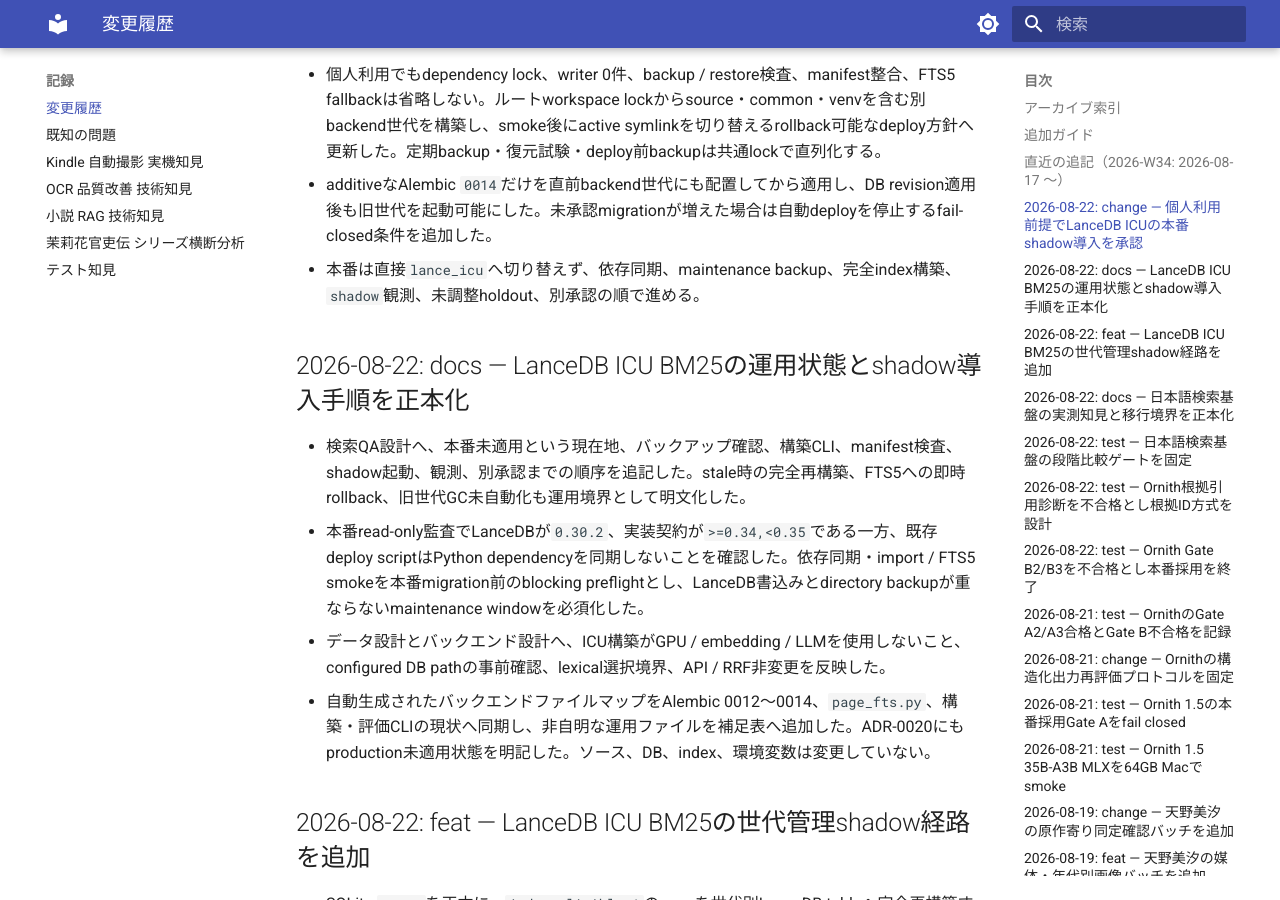
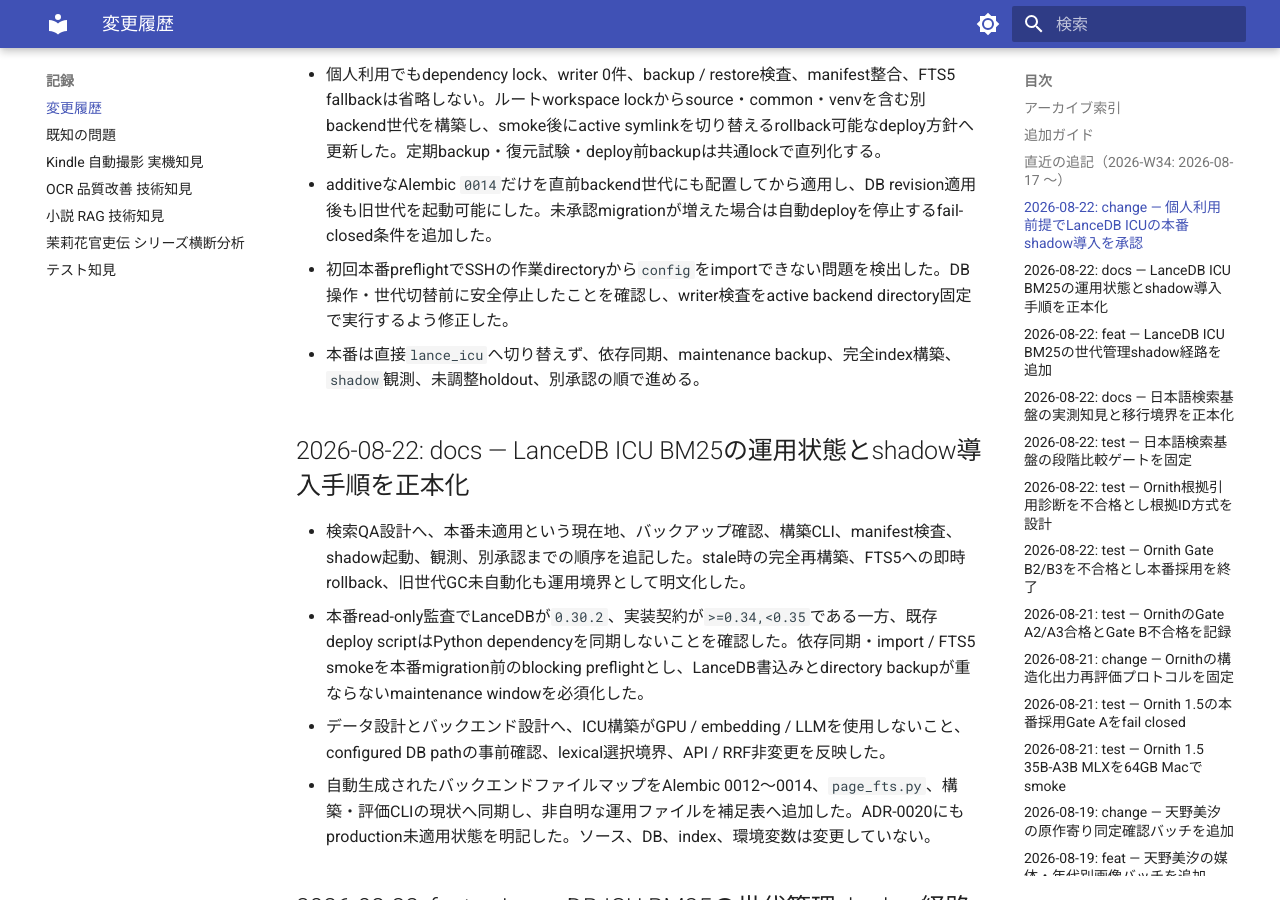
Before and after one commit to kkmmyr/Pic2PDF_Viewer, an MkDocs documentation site: the page built from docs/log/変更履歴.md, in a window 1280 px wide and 900 px high, scrolled down 2420 px. Built offline with MkDocs 1.6.1 and Material for MkDocs 9.7.7, drawn with Linux system fonts in a browser that asks for light colours.

Commit message:
fix(deploy): run preflight from backend root
Resolve production configuration imports from the active backend directory so writer checks fail closed without depending on the SSH working directory.

Co-Authored-By: Codex GPT-5 <noreply@anthropic.com>

```diff
--- a/docs/log/変更履歴.md
+++ b/docs/log/変更履歴.md
@@ -47,6 +47,7 @@
 - productionを信頼済みoperator 1名の個人環境と位置付け、短時間停止、手動shadow監視、旧index / venv世代の手動整理、query hashの限定的な推測リスクを受容した。高可用性・自動alert・自動GCは初回導入条件から外した。
 - 個人利用でもdependency lock、writer 0件、backup / restore検査、manifest整合、FTS5 fallbackは省略しない。ルートworkspace lockからsource・common・venvを含む別backend世代を構築し、smoke後にactive symlinkを切り替えるrollback可能なdeploy方針へ更新した。定期backup・復元試験・deploy前backupは共通lockで直列化する。
 - additiveなAlembic `0014`だけを直前backend世代にも配置してから適用し、DB revision適用後も旧世代を起動可能にした。未承認migrationが増えた場合は自動deployを停止するfail-closed条件を追加した。
+- 初回本番preflightでSSHの作業directoryから`config`をimportできない問題を検出した。DB操作・世代切替前に安全停止したことを確認し、writer検査をactive backend directory固定で実行するよう修正した。
 - 本番は直接`lance_icu`へ切り替えず、依存同期、maintenance backup、完全index構築、`shadow`観測、未調整holdout、別承認の順で進める。
 
 ## 2026-08-22: docs — LanceDB ICU BM25の運用状態とshadow導入手順を正本化
```
Also changed, not shown: 1 other file.
